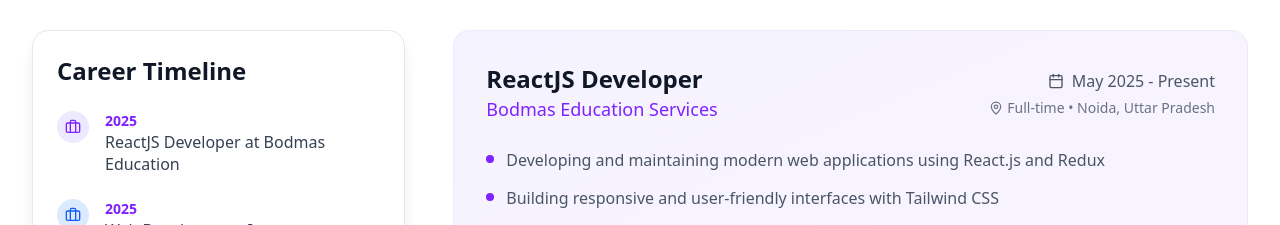
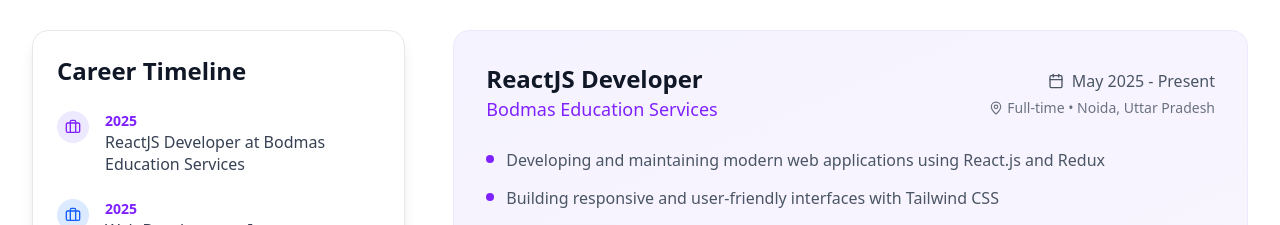
Before and after one commit to rajivsharma25/Rajiv-Portfolio, a Next.js app: page / in a window 1280 px wide. Shown: the part 2780-3005 px from the top of the page. Built offline with nearby package versions, Linux system fonts and the light colour scheme.

Commit message:
Update changes

```diff
--- a/app/components/Experience.js
+++ b/app/components/Experience.js
@@ -60,7 +60,7 @@ export default function Experience() {
   ];
 
   const timelineItems = [
-    { year: "2025", title: "ReactJS Developer at Bodmas Education", type: "work", icon: Briefcase },
+    { year: "2025", title: "ReactJS Developer at Bodmas Education Services", type: "work", icon: Briefcase },
     { year: "2025", title: "Web Development Intern at Cognifyz Technologies", type: "internship", icon: Briefcase },
     { year: "2024", title: "AWS Cloud Training at TATA STRIVE", type: "training", icon: GraduationCap },
     { year: "2024", title: "B.Tech CSE Graduate", type: "education", icon: GraduationCap },
```
